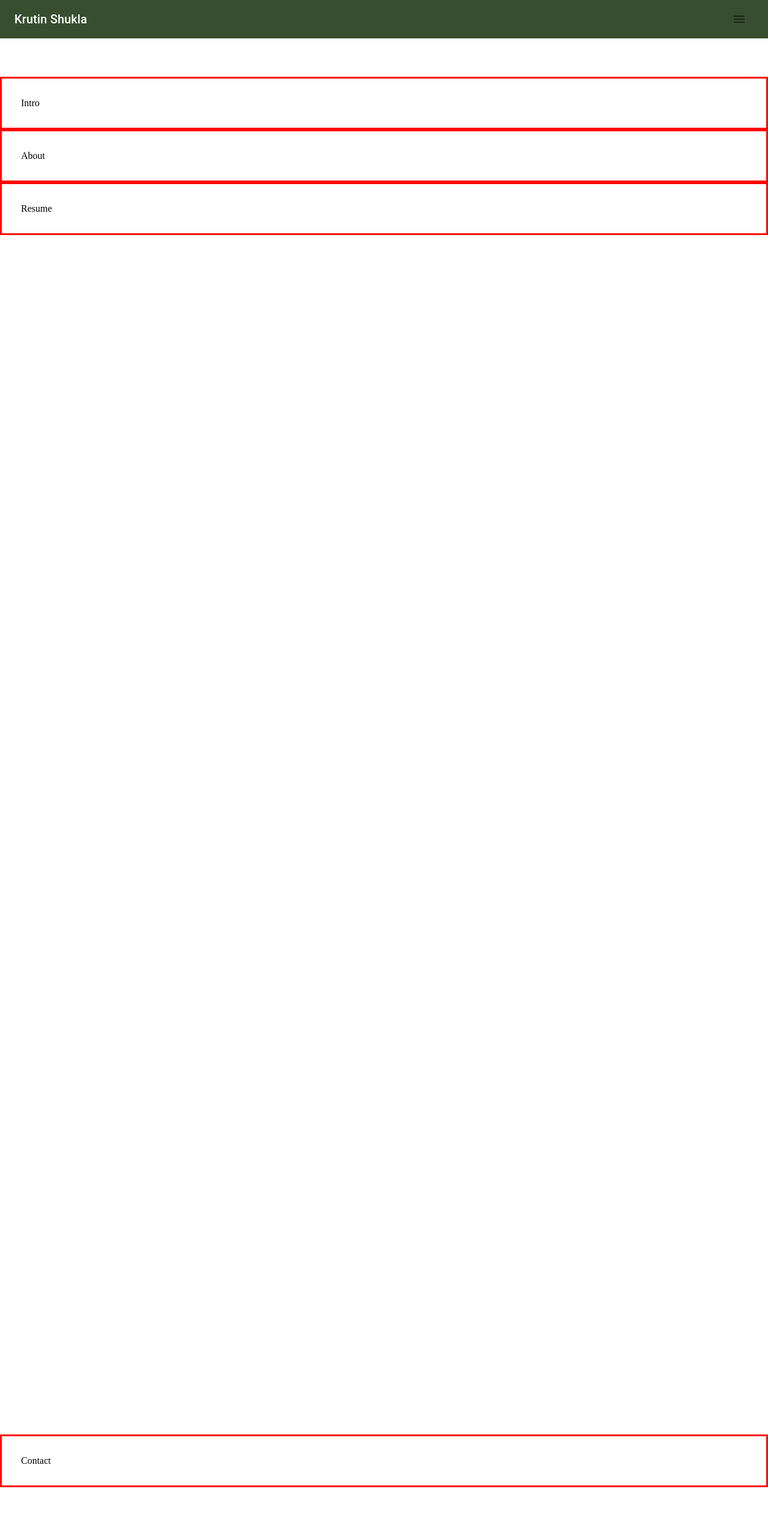
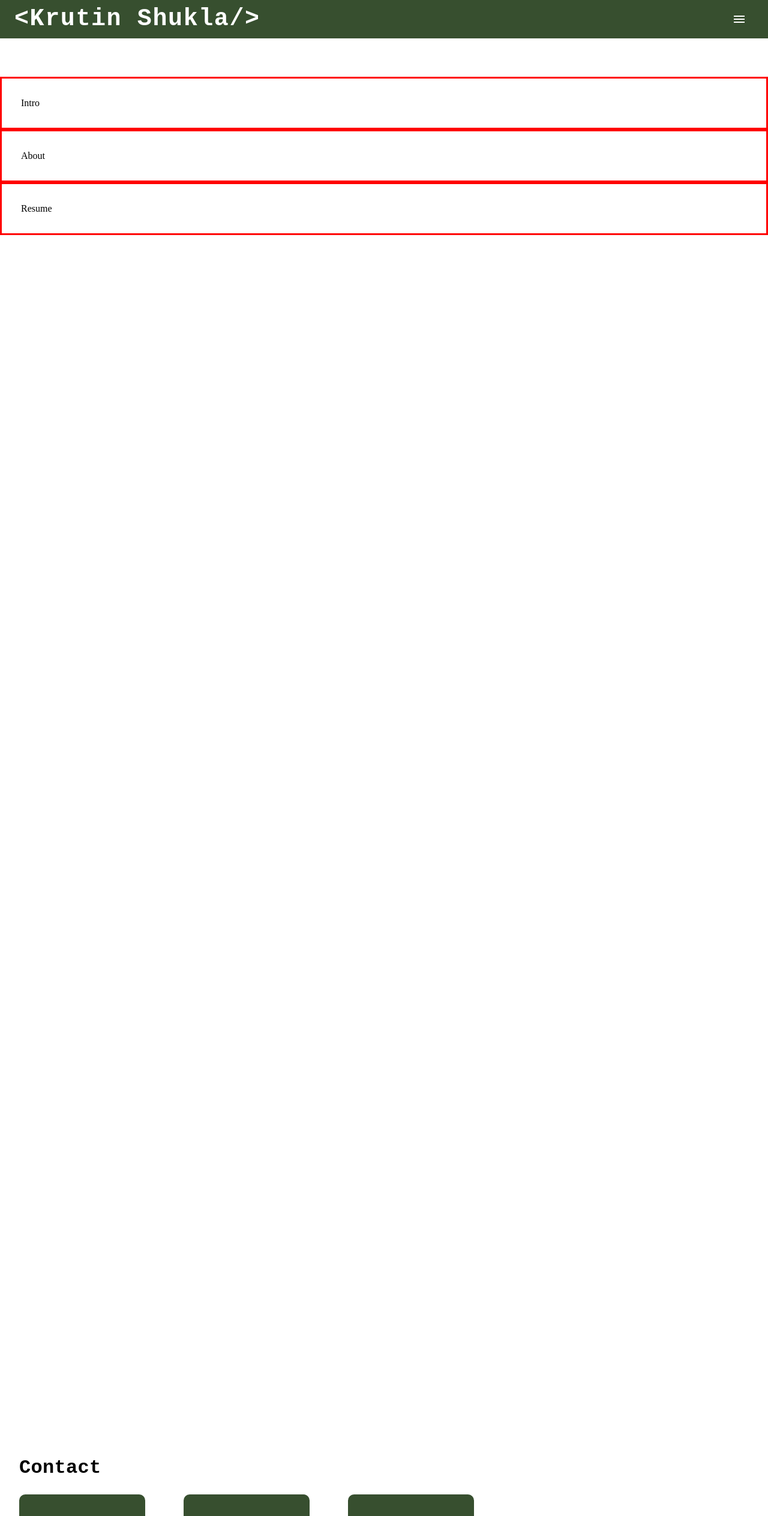
Before and after one commit to Krt-11/Website, a React (Vite) app in the folder personal-website/: page / in a window 1280 px wide. Shown: the top 2528 px of the page at 60% size. Before the commit the page ends 2480 px from the top, so only its background shows below. Built offline with nearby package versions, Linux system fonts and the light colour scheme.

Commit message:
feat: create contact section

```diff
--- a/personal-website/src/App.tsx
+++ b/personal-website/src/App.tsx
@@ -1,6 +1,7 @@
 import React from "react";
 import { Box } from "@mui/material";
 import Header from "./Components/Header/Header";
+import Contact from "./Components/Contact/Contact";
 
 const App: React.FC = () => {
   return (
@@ -35,9 +36,7 @@ const App: React.FC = () => {
         >
           Resume
         </Box>
-        <Box id="contact" sx={{ padding: "2rem", border: "solid 3px red" }}>
-          Contact
-        </Box>
+        <Contact />
       </Box>
     </Box>
   );
--- a/personal-website/src/Components/Contact/Contact.css
+++ /dev/null
@@ -1 +0,0 @@
-/*css for contanct*/
--- a/personal-website/src/Components/Contact/Contact.tsx
+++ b/personal-website/src/Components/Contact/Contact.tsx
@@ -1 +1,82 @@
-//get in touch with me github, linkedin, direct email
+import { Box, Typography } from "@mui/material";
+import { GitHub, LinkedIn, Email } from "@mui/icons-material";
+
+const contacts = [
+  {
+    icon: <GitHub sx={{ fontSize: "3rem", color: "white" }} />,
+    link: "https://github.com/Krt-11",
+    label: "GitHub",
+  },
+  {
+    icon: <LinkedIn sx={{ fontSize: "3rem", color: "white" }} />,
+    link: "https://www.linkedin.com/in/krutin-shukla/",
+    label: "LinkedIn",
+  },
+  {
+    icon: <Email sx={{ fontSize: "3rem", color: "white" }} />,
+    link: "mailto:krutinrs@gmail.com",
+    label: "Email",
+  },
+];
+
+function Contact() {
+  return (
+    <Box sx={{ padding: "2rem" }}>
+      <Typography
+        component="h2"
+        sx={{
+          fontFamily: "monospace",
+          fontWeight: 700,
+          fontSize: "2rem",
+          color: "black",
+          textDecoration: "none",
+          marginBottom: "20px",
+        }}
+      >
+        Contact
+      </Typography>
+
+      <Box
+        sx={{
+          display: "flex",
+          justifyContent: "flex-start",
+          gap: "4rem",
+        }}
+      >
+        {contacts.map((contact, index) => (
+          <a
+            key={index}
+            href={contact.link}
+            target="_blank"
+            rel="noopener noreferrer"
+            aria-label={contact.label}
+            style={{ textDecoration: "none" }}
+          >
+            <Box
+              sx={{
+                width: "210px",
+                height: "120px",
+                backgroundColor: "#374f2f",
+                display: "flex",
+                alignItems: "center",
+                justifyContent: "center",
+                borderRadius: "10px",
+                transition: "transform 1s ease-in-out",
+                "&:hover .MuiSvgIcon-root": {
+                  transform: "translateY(-5px)",
+                },
+                "&:active": {
+                  transform: "scale(0.95)",
+                },
+              }}
+            >
+              {contact.icon}
+            </Box>
+          </a>
+        ))}
+      </Box>
+    </Box>
+  );
+}
+
+export default Contact;
--- a/personal-website/src/Components/Header/Header.css
+++ /dev/null
@@ -1,39 +0,0 @@
-.header-container {
-  width: 100%;
-  background-color: #374f2f;
-  display: flex;
-  justify-content: space-between;
-  align-items: center;
-  padding: 0;
-  position: fixed;
-}
-
-.header-toolbar {
-  width: 100%;
-  display: flex;
-  justify-content: space-between;
-}
-
-.header-title {
-  font-family: monospace;
-  font-weight: 700;
-  letter-spacing: 0.1rem;
-  color: white;
-  text-decoration: none;
-}
-
-.menu-icon {
-  color: white;
-}
-
-.menu-item {
-  text-align: center;
-}
-
-.hidden {
-  transform: translateY(-100%);
-}
-
-.visible {
-  transform: translateY(0);
-}
--- a/personal-website/src/Components/Header/Header.tsx
+++ b/personal-website/src/Components/Header/Header.tsx
@@ -8,7 +8,6 @@ import {
   MenuItem,
 } from "@mui/material";
 import MenuIcon from "@mui/icons-material/Menu";
-import "./header.css";
 import { smoothScrollTo } from "../../SharedFunctions/ScrollAnimation";
 
 const pages = ["Intro", "About", "Resume", "Contact"];
@@ -41,10 +40,40 @@ function Header() {
   };
 
   return (
-    <Box className="header-container">
-      <Toolbar className="header-toolbar">
-        <Typography variant="h6" className="header-title">
-          Krutin Shukla
+    <Box
+      sx={{
+        width: "100%",
+        backgroundColor: "#374f2f",
+        display: "flex",
+        justifyContent: "space-between",
+        alignItems: "center",
+        padding: 0,
+        position: "fixed",
+        top: 0,
+        left: 0,
+        transition: "transform 0.3s ease-in-out",
+        zIndex: 1000,
+      }}
+    >
+      <Toolbar
+        sx={{
+          width: "100%",
+          display: "flex",
+          justifyContent: "space-between",
+        }}
+      >
+        <Typography
+          variant="h6"
+          sx={{
+            fontFamily: "monospace",
+            fontWeight: 900,
+            fontSize: "2.5rem",
+            letterSpacing: "0.1rem",
+            color: "white",
+            textDecoration: "none",
+          }}
+        >
+          {`<Krutin Shukla/>`}
         </Typography>
 
         <Box>
@@ -54,7 +83,7 @@ function Header() {
             aria-controls="menu-appbar"
             aria-haspopup="true"
             onClick={handleOpenNavMenu}
-            className="menu-icon"
+            sx={{ color: "white" }}
           >
             <MenuIcon />
           </IconButton>
@@ -72,7 +101,13 @@ function Header() {
                 key={page}
                 onClick={() => handleMenuClick(page.toLowerCase())}
               >
-                <Typography className="menu-item">{page}</Typography>
+                <Typography
+                  sx={{
+                    textAlign: "center",
+                  }}
+                >
+                  {page}
+                </Typography>
               </MenuItem>
             ))}
           </Menu>
```
